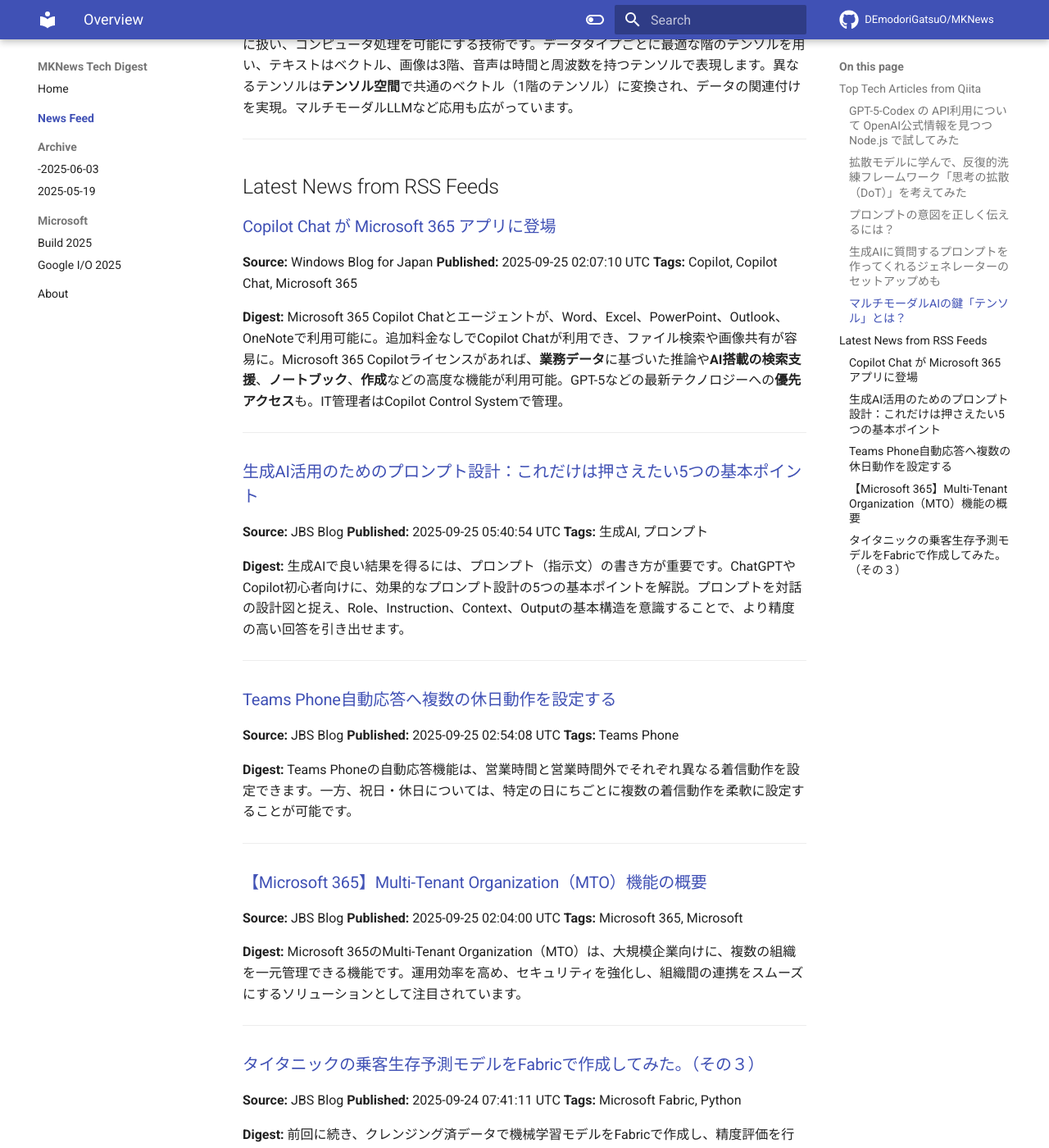
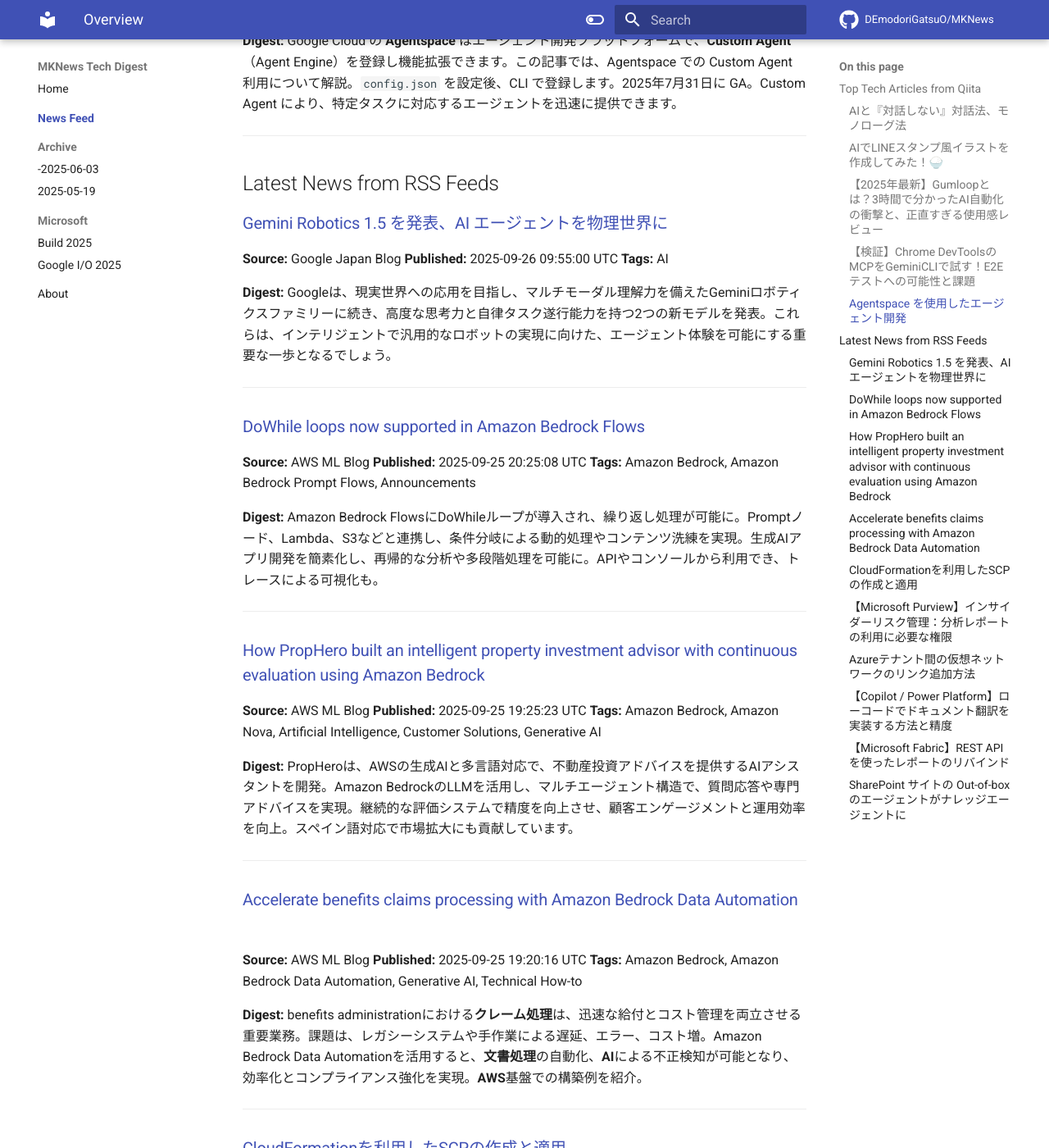
Before and after one commit to DEmodoriGatsuO/MKNews, an MkDocs documentation site: the page built from docs/news/index.md, in a window 1280 px wide and 1400 px high, scrolled down 1435 px. Shown: the whole window at 82% size. Built offline with MkDocs 1.6.1 and Material for MkDocs 9.7.7, drawn with Linux system fonts in a browser that asks for light colours; comment, search, counter and statistics services are not loaded; some of the changed text lies outside the part shown.

Commit message:
Automated AI Tech Digest - 2025-09-26

```diff
--- a/docs/news/index.md
+++ b/docs/news/index.md
@@ -1,108 +1,158 @@
-# AI Tech Trends Digest (2025-09-25)
+# AI Tech Trends Digest (2025-09-26)
 
 
 ## Top Tech Articles from Qiita
 
 
-### [GPT-5-Codex の API利用について OpenAI公式情報を見つつ Node.js で試してみた](https://qiita.com/youtoy/items/f0310267f0a9b62634e3)
-**Published:** 2025-09-24 16:07:44 UTC
-**Likes:** 2
-**Tags:** JavaScript, Node.js, OpenAI, gpt-5-codex
+### [AIと『対話しない』対話法、モノローグ法](https://qiita.com/makotosaekit/items/2e5c7d3b4504aeccf456)
+**Published:** 2025-09-25 19:15:57 UTC
+**Likes:** 22
+**Tags:** AI, プロンプト, ChatGPT, LLM, コンテキストエンジニアリング
 
 **Digest:**
-GPT-5-CodexのAPI利用について、公式情報を参照しNode.jsで試した記事です。APIはResponses APIを使用し、モデル名はgpt-5-codex、対応入力形式はテキスト・画像、料金はGPT-5と同等。Node.jsでの実装例として、openaiパッケージを用いてp5.jsのコード生成を試行。実行結果とダッシュボードログから、gpt-5-codexが正常に利用されていることを確認しました。
+プロンプトエンジニアリングの新手法、**Backstep Prompting**と**Scaffolding**を紹介。これらはLLMの精度向上に貢献するが、複雑さも課題。著者は、思考を言語化する「**モノローグ法**」を提案。AIを思考のパートナーとし、Iで始まる独り言形式で思考を深める。AIの控えめな応答は思考の触媒となり、無視する自由が**自己修正**を促す。
 
 ---
 
-### [拡散モデルに学んで、反復的洗練フレームワーク「思考の拡散（DoT）」を考えてみた](https://qiita.com/fujinami/items/c4cdbeab7e88f319a2db)
-**Published:** 2025-09-24 07:56:44 UTC
+### [AIでLINEスタンプ風イラストを作成してみた！🍚](https://qiita.com/akutsu0402/items/35f29834230a64684ddb)
+**Published:** 2025-09-25 06:29:46 UTC
 **Likes:** 2
-**Tags:** Gemini, 推論, 拡散モデル, LLM, プロンプトエンジニアリング
+**Tags:** AI, プロンプト, Gemini, 生成AI, AIエージェント
 
 **Digest:**
-AIの推論を改善する新手法「Diffusion of Thoughts (DoT)」を提案。ノイズ除去プロセスを応用し、思考を反復的に修正・洗練します。初期の誤りを修正し、自己修正能力を向上。CoTの課題を克服し、ToTとも相補的な関係。課題はトークン消費量増加、推論時間、冗長性。実用的なプロンプト開発やToT/CoTとの連携で更なる発展を目指します。
+GeminiとIllustratorを活用し、オリジナルキャラクター「ごはんちゃま」のLINEスタンプを制作。原画とプロンプトを用意し、Geminiで画像を生成、Illustratorで文字入れや装飾を施した。プロンプトではAIの役割を明確にし、制約条件や詳細設定で表現をコントロール。計16種類のスタンプを完成させ、AIによるキャラの具現化の楽しさを伝えている。
 
 ---
 
-### [プロンプトの意図を正しく伝えるには？](https://qiita.com/s0ukada025/items/675984ce673847864b56)
-**Published:** 2025-09-25 05:17:33 UTC
+### [【2025年最新】Gumloopとは？3時間で分かったAI自動化の衝撃と、正直すぎる使用感レビュー](https://qiita.com/k_nabe/items/7cdf3853ba59a2e16e72)
+**Published:** 2025-09-26 01:52:48 UTC
 **Likes:** 1
-**Tags:** AI, プロンプト, 生成AI, Claude
+**Tags:** API, 業務自動化, プロンプトエンジニアリング, Claude, 実装事例
 
 **Digest:**
-Claudeへの質問に対し、どのような仕様書のフォーマットを求めているのかを具体的に示す必要性が示唆されました。質問の意図を明確にするため、フォーマット指定やサンプル提示を意識した質問修正が重要であると結論づけられています。その結果、仕様書のサンプルが出力されています。
+GumloopはAI中心の次世代自動化プラットフォームで、3時間でYouTube動画要約システムを構築可能。Instacart CEOが収益207%向上と絶賛。非エンジニアでもドラッグ&ドロップでAIワークフロー作成。AIによる判断・生成に特化し、GPT-4o等AI選択可。料金は月額$0から。コンテンツ制作、データ分析、マーケティングに強み。
 
 ---
 
-### [生成AIに質問するプロンプトを作ってくれるジェネレーターのセットアップめも](https://qiita.com/shinichi_yoshioka2/items/9f6ca2753db63699435a)
-**Published:** 2025-09-25 02:14:27 UTC
+### [【検証】Chrome DevToolsのMCPをGeminiCLIで試す！E2Eテストへの可能性と課題](https://qiita.com/ho-rai/items/97b1141f378c63071268)
+**Published:** 2025-09-25 21:28:58 UTC
 **Likes:** 1
-**Tags:** Python, AWS, Claude
+**Tags:** Chrome, e2e, MCP, Gemini, GeminiCLI
 
 **Digest:**
-AWSが公開した生成AIプロンプト作成ツールを試す手順をメモ。AWS CLI、Pythonをインストールし、GitHubからソースコードをダウンロード・解凍後、必要なモジュールをpipでインストール。OpenAI APIキーを.envに設定し、起動。タスクと変数を入力し、プロンプトを生成します。
+Chrome DevToolsのMCPをGeminiCLIで試した結果、LLMによるブラウザ操作でE2Eテストの可能性を示唆。設定は容易だが、検索サジェストの誤動作、トークン消費の多さ、連続操作の不安定さが課題。無料枠ではレートリミットに達しやすく、プロセス残存への対処も必要。今後の改善でWebテスト手法の進化に期待。
 
 ---
 
-### [マルチモーダルAIの鍵「テンソル」とは？](https://qiita.com/s-age/items/b80e0020bdbcfb41d33c)
-**Published:** 2025-09-24 23:32:16 UTC
+### [Agentspace を使用したエージェント開発](https://qiita.com/daisuke-yamamoto/items/5f15f11974d9b68715d6)
+**Published:** 2025-09-25 11:13:18 UTC
 **Likes:** 1
-**Tags:** AI, マルチモーダル, LLM
+**Tags:** GoogleCloud, LLM, AIエージェント, agentspace, AgentEngine
 
 **Digest:**
-マルチモーダルAIは、画像や音声など複数データを**テンソル**という多次元配列で統一的に扱い、コンピュータ処理を可能にする技術です。データタイプごとに最適な階のテンソルを用い、テキストはベクトル、画像は3階、音声は時間と周波数を持つテンソルで表現します。異なるテンソルは**テンソル空間**で共通のベクトル（1階のテンソル）に変換され、データの関連付けを実現。マルチモーダルLLMなど応用も広がっています。
+Google Cloud の **Agentspace** はエージェント開発プラットフォームで、**Custom Agent**（Agent Engine）を登録し機能拡張できます。この記事では、Agentspace での Custom Agent 利用について解説。`config.json` を設定後、CLI で登録します。2025年7月31日に GA。Custom Agent により、特定タスクに対応するエージェントを迅速に提供できます。
 
 ---
 
 ## Latest News from RSS Feeds
 
 
-### [Copilot Chat が Microsoft 365 アプリに登場](https://blogs.windows.com/japan/2025/09/25/copilot-chat-comes-to-the-microsoft-365-apps/)
-**Source:** Windows Blog for Japan
-**Published:** 2025-09-25 02:07:10 UTC
-**Tags:** Copilot, Copilot Chat, Microsoft 365
+### [Gemini Robotics 1.5 を発表、AI エージェントを物理世界に](https://blog.google/intl/ja-jp/company-news/technology/gemini-robotics-15-ai/)
+**Source:** Google Japan Blog
+**Published:** 2025-09-26 09:55:00 UTC
+**Tags:** AI
 
 **Digest:**
-Microsoft 365 Copilot Chatとエージェントが、Word、Excel、PowerPoint、Outlook、OneNoteで利用可能に。追加料金なしでCopilot Chatが利用でき、ファイル検索や画像共有が容易に。Microsoft 365 Copilotライセンスがあれば、**業務データ**に基づいた推論や**AI****搭載の検索支援**、**ノートブック**、**作成**などの高度な機能が利用可能。GPT-5などの最新テクノロジーへの**優先アクセス**も。IT管理者はCopilot Control Systemで管理。
+Googleは、現実世界への応用を目指し、マルチモーダル理解力を備えたGeminiロボティクスファミリーに続き、高度な思考力と自律タスク遂行能力を持つ2つの新モデルを発表。これらは、インテリジェントで汎用的なロボットの実現に向けた、エージェント体験を可能にする重要な一歩となるでしょう。
 
 ---
 
-### [生成AI活用のためのプロンプト設計：これだけは押さえたい5つの基本ポイント](https://blog.jbs.co.jp/entry/2025/09/25/144054)
-**Source:** JBS Blog
-**Published:** 2025-09-25 05:40:54 UTC
-**Tags:** 生成AI, プロンプト
+### [DoWhile loops now supported in Amazon Bedrock Flows](https://aws.amazon.com/blogs/machine-learning/dowhile-loops-now-supported-in-amazon-bedrock-flows/)
+**Source:** AWS ML Blog
+**Published:** 2025-09-25 20:25:08 UTC
+**Tags:** Amazon Bedrock, Amazon Bedrock Prompt Flows, Announcements
 
 **Digest:**
-生成AIで良い結果を得るには、プロンプト（指示文）の書き方が重要です。ChatGPTやCopilot初心者向けに、効果的なプロンプト設計の5つの基本ポイントを解説。プロンプトを対話の設計図と捉え、Role、Instruction、Context、Outputの基本構造を意識することで、より精度の高い回答を引き出せます。
+Amazon Bedrock FlowsにDoWhileループが導入され、繰り返し処理が可能に。Promptノード、Lambda、S3などと連携し、条件分岐による動的処理やコンテンツ洗練を実現。生成AIアプリ開発を簡素化し、再帰的な分析や多段階処理を可能に。APIやコンソールから利用でき、トレースによる可視化も。
 
 ---
 
-### [Teams Phone自動応答へ複数の休日動作を設定する](https://blog.jbs.co.jp/entry/2025/09/25/115408)
-**Source:** JBS Blog
-**Published:** 2025-09-25 02:54:08 UTC
-**Tags:** Teams Phone
+### [How PropHero built an intelligent property investment advisor with continuous evaluation using Amazon Bedrock](https://aws.amazon.com/blogs/machine-learning/how-prophero-built-an-intelligent-property-investment-advisor-with-continuous-evaluation-using-amazon-bedrock/)
+**Source:** AWS ML Blog
+**Published:** 2025-09-25 19:25:23 UTC
+**Tags:** Amazon Bedrock, Amazon Nova, Artificial Intelligence, Customer Solutions, Generative AI
 
 **Digest:**
-Teams Phoneの自動応答機能は、営業時間と営業時間外でそれぞれ異なる着信動作を設定できます。一方、祝日・休日については、特定の日にちごとに複数の着信動作を柔軟に設定することが可能です。
+PropHeroは、AWSの生成AIと多言語対応で、不動産投資アドバイスを提供するAIアシスタントを開発。Amazon BedrockのLLMを活用し、マルチエージェント構造で、質問応答や専門アドバイスを実現。継続的な評価システムで精度を向上させ、顧客エンゲージメントと運用効率を向上。スペイン語対応で市場拡大にも貢献しています。
 
 ---
 
-### [【Microsoft 365】Multi-Tenant Organization（MTO）機能の概要](https://blog.jbs.co.jp/entry/2025/09/25/110400)
-**Source:** JBS Blog
-**Published:** 2025-09-25 02:04:00 UTC
-**Tags:** Microsoft 365, Microsoft
+### [Accelerate benefits claims processing with Amazon Bedrock Data Automation](https://aws.amazon.com/blogs/machine-learning/accelerate-benefits-claims-processing-with-amazon-bedrock-data-automation/)
+**Source:** AWS ML Blog
+**Published:** 2025-09-25 19:20:16 UTC
+**Tags:** Amazon Bedrock, Amazon Bedrock Data Automation, Generative AI, Technical How-to
 
 **Digest:**
-Microsoft 365のMulti-Tenant Organization（MTO）は、大規模企業向けに、複数の組織を一元管理できる機能です。運用効率を高め、セキュリティを強化し、組織間の連携をスムーズにするソリューションとして注目されています。
+benefits administrationにおける**クレーム処理**は、迅速な給付とコスト管理を両立させる重要業務。課題は、レガシーシステムや手作業による遅延、エラー、コスト増。Amazon Bedrock Data Automationを活用すると、**文書処理**の自動化、**AI**による不正検知が可能となり、効率化とコンプライアンス強化を実現。**AWS**基盤での構築例を紹介。
 
 ---
 
-### [タイタニックの乗客生存予測モデルをFabricで作成してみた。（その３）](https://blog.jbs.co.jp/entry/2025/09/24/164111)
+### [CloudFormationを利用したSCPの作成と適用](https://blog.jbs.co.jp/entry/2025/09/26/131302)
 **Source:** JBS Blog
-**Published:** 2025-09-24 07:41:11 UTC
-**Tags:** Microsoft Fabric, Python
+**Published:** 2025-09-26 04:13:02 UTC
+**Tags:** AWS, Organizations, CloudFormation, SCP
 
 **Digest:**
-前回に続き、クレンジング済データで機械学習モデルをFabricで作成し、精度評価を行います。前回の記事の続編として、今回は訓練データとテストデータに分割し、評価用データを用いて性能検証モデルを構築。作成したモデルの精度を評価し、機械学習モデルの作成準備、モデル作成、性能検証の手順をまとめます。
+AWSで複数のアカウントやOUに一括でサービスコントロールポリシー（SCP）を適用したい場合、CloudFormationが役立ちます。本記事では、CloudFormationテンプレートを用いたSCP付与の方法を紹介し、公式ドキュメントや実践的なスタック作成手順、適用確認までを解説します。異なる組織へのSCP適用にも応用可能です。
 
 ---
+
+### [【Microsoft Purview】インサイダーリスク管理：分析レポートの利用に必要な権限](https://blog.jbs.co.jp/entry/2025/09/26/115955)
+**Source:** JBS Blog
+**Published:** 2025-09-26 02:59:55 UTC
+**Tags:** Microsoft Purview, セキュリティ
+
+**Digest:**
+Microsoft Purviewのインサイダーリスク管理機能は、組織全体のデータガバナンスを強化します。分析レポートの権限設定を詳細に解説し、リスクの可視化を支援。これにより、Microsoft Purviewは、データ管理におけるリスクを軽減し、組織のデータ保護を促進します。
+
+---
+
+### [Azureテナント間の仮想ネットワークのリンク追加方法](https://blog.jbs.co.jp/entry/2025/09/26/104516)
+**Source:** JBS Blog
+**Published:** 2025-09-26 01:45:16 UTC
+**Tags:** Azure, プライベートDNSゾーン
+
+**Digest:**
+本記事では、異なるテナント間の仮想ネットワークリンク追加手順を解説。AzureプライベートDNSゾーンと仮想ネットワークをリンクすることで、仮想マシンがプライベートDNSゾーンにアクセス可能に。具体的には、仮想ネットワークのリソースID取得とリンク追加方法を紹介。前提として、プライベートDNSゾーンと仮想ネットワークは異なるテナントに存在します。
+
+---
+
+### [【Copilot / Power Platform】ローコードでドキュメント翻訳を実装する方法と精度](https://blog.jbs.co.jp/entry/2025/09/26/090953)
+**Source:** JBS Blog
+**Published:** 2025-09-26 00:09:53 UTC
+**Tags:** Copilot for Microsoft 365, Copilot, Azure AI Translator
+
+**Digest:**
+PowerPointやWord文書をローコードで翻訳する方法を解説。翻訳精度と実装の難易度を比較検討し、最適なアプローチを探ります。ローコードを活用することで、効率的な翻訳ワークフローを構築し、翻訳コスト削減も目指せるかもしれません。
+
+---
+
+### [【Microsoft Fabric】REST APIを使ったレポートのリバインド](https://blog.jbs.co.jp/entry/2025/09/25/153026)
+**Source:** JBS Blog
+**Published:** 2025-09-25 06:30:26 UTC
+**Tags:** Microsoft Fabric
+
+**Digest:**
+Microsoft Fabricは、データ分析に必要な機能を統合したSaaS型プラットフォームです。レポートをセマンティックモデル間で切り替える際、リバインド操作で再作成の手間を省けます。今回は、REST APIを用いて、ImportモードからDirectLakeモードへのセマンティックモデルのリバインド方法を紹介します。
+
+---
+
+### [SharePoint サイトの Out-of-box のエージェントがナレッジエージェントに](https://shanqiai.lekumo.biz/sharepoint_technical_note/2025/09/sharepoint-out--926f.html)
+**Source:** SharePoint Technical Notes
+**Published:** 2025-09-25 06:58:31 UTC
+**Tags:** Microsoft 365, Microsoft 365 - SharePoint, Microsoft 365 Copilot
+
+**Digest:**
+Microsoft 365 Copilotの有償版ユーザーは、Officeアプリ内で**Copilot**を直接呼び出して利用できる**機能**が提供されています。これにより、**Word**での文章作成、**Excel**でのデータ分析、**PowerPoint**でのプレゼン資料作成などが格段に効率化されます。**Teams**との連携も強化され、会議の議事録作成もスムーズに行えます。
+
+---
```
